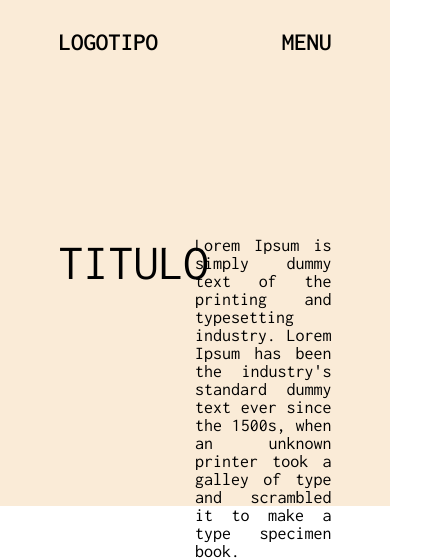
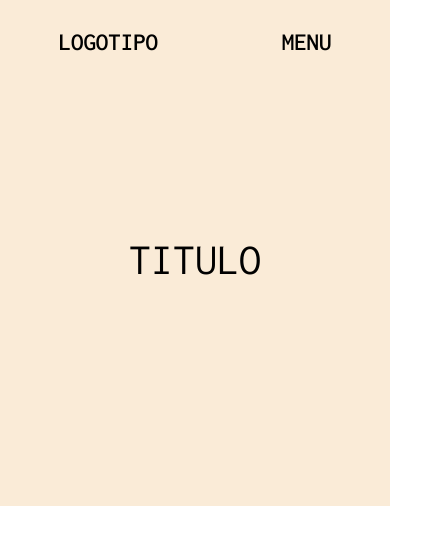
Before and after one commit to FelipeLTavares/projeto-ecommerce, a Vue app: page / in a window 390 px wide. Shown: the top 560 px of the page, 421 px wide, since content can reach past the window. Built offline with nearby package versions, Linux system fonts and the light colour scheme.

Commit message:
Adicionando responsividade ao conteudo para telas com larguras de 1200 e 800 pixels

```diff
--- a/src/components/Footer/FooterGeral.vue
+++ b/src/components/Footer/FooterGeral.vue
@@ -57,4 +57,24 @@ export default {
   .Sociais{ grid-area: x;}
   .Opcoes{ grid-area: y;}
   .DireitosReservados{ grid-area: z;}
+
+  @media(max-width: 1200px){
+    .titulo > span{
+      font-size: 44px;
+    }
+    .texto>span{
+      font-size: 16px;
+    }
+  }
+
+  @media(max-width:800px){
+    footer{
+      height: 66vh;
+      display: grid;
+      grid-template-columns: 70%;
+      grid-template-rows: 30vh 30vh 6vh;
+      grid-template-areas: 'x' 'y' 'z';
+      justify-content: center;
+    }
+  }
 </style>
--- a/src/components/Head/CabecalhoGeral.vue
+++ b/src/components/Head/CabecalhoGeral.vue
@@ -60,4 +60,28 @@ export default {
     font-size: 18px;
     margin-top: 18vh;
   }
+
+  @media(max-width: 1200px){
+    .titulo > span{
+      font-size: 44px;
+    }
+    .texto>span{
+      font-size: 16px;
+    }
+  }
+
+  @media(max-width:800px){
+    .capa{
+      grid-template-areas: 'a a' 'b b';
+    }
+    .titulo{
+      justify-content: center;
+    }
+    .titulo > span{
+      font-size: 40px;
+    }
+    .texto{
+      display:none;
+    }
+  }
 </style>
--- a/src/components/Main/MainGeral.vue
+++ b/src/components/Main/MainGeral.vue
@@ -34,4 +34,14 @@ export default {
     justify-content: center;
     justify-items: center;
   }
+
+  @media(max-width: 1200px){
+    main{
+      grid-template-columns: 35% 35%
+    }
+  }
+
+  @media(max-width:800px){
+    main{grid-template-columns: auto;}
+  }
 </style>
```
